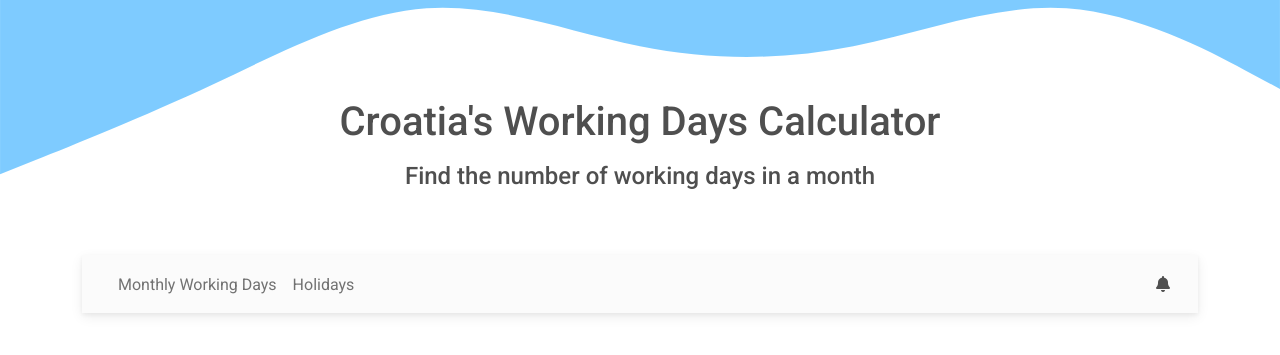
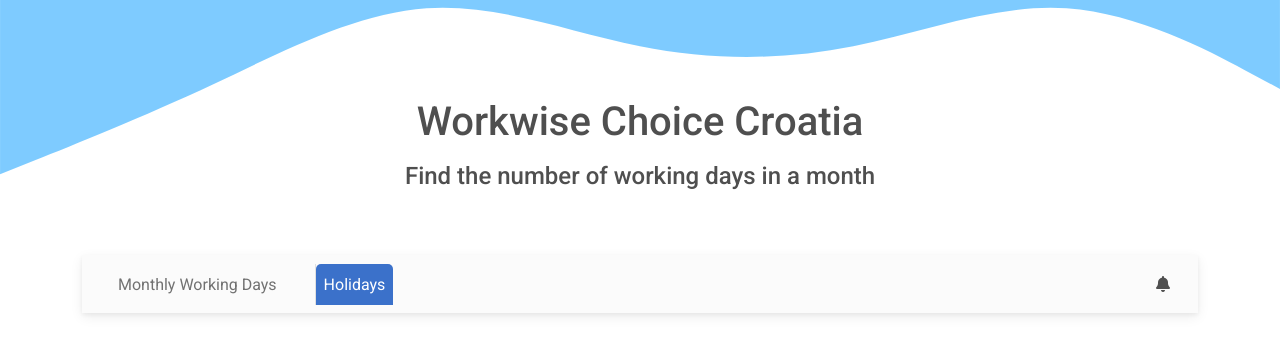
Before and after one commit to KMaina-N/workdays, a Django app: page /year in a window 1280 px wide. Shown: the top 355 px of the page. Run offline with Django 4.2, Linux system fonts and the light colour scheme; data that the repository does not hold is empty; some libraries are stand-ins or nearby versions.

Commit message:
UI change

```diff
--- a/App/views.py
+++ b/App/views.py
@@ -83,11 +83,14 @@ def days(request):
 
         sat_days = sum(1 for x in sat_matrix if x[satur] != 0)
         sun_days = sum(1 for x in sund_matrix if x[sund] != 0)
-
+        print(sat_days)
+        print(sun_days)
         if sat_days > sun_days:
             weekends = sat_days
         else:
             weekends = sun_days
+
+
 
         sdate = request.POST.get('start')
         edate = request.POST.get('end')
--- a/templates/base.html
+++ b/templates/base.html
@@ -152,7 +152,7 @@
     <header>
       </div>
       <div class="p-5 text-center" id="header">
-        <h1 class="mb-3">Croatia's Working Days Calculator</h1>
+        <h1 class="mb-3">Workwise Choice Croatia</h1>
         <h4 class="mb-3">Find the number of working days in a month</h4>
       </div>
       <!-- Jumbotron -->
--- a/templates/includes/nav.html
+++ b/templates/includes/nav.html
@@ -1,3 +1,32 @@
+<style>
+    .yearly{
+        margin-left: 30px;
+        border-left: 1px solid #e0e0e0;
+    }
+
+
+    /* make the active nav a different colour */
+
+
+    /* make the text in nav items go up and form tab like stuffs when hover */
+
+    /* .navbar-nav .nav-item:hover {
+        background-color: #8edbff;
+        zoom: 1.1;
+        border-radius: 10px;
+    } */
+
+    .nav-link {
+        text-align: center;
+    }
+
+  .nav-link.activeTab {
+    color: rgb(255, 255, 255);
+    background-color: #3B71CA;
+    border-radius: 5px 5px 0 0;
+  }
+
+</style>
 <div class="container">
     <!-- Navbar -->
 <nav class="navbar navbar-expand-lg navbar-light bg-light">
@@ -32,7 +61,7 @@
           <li class="nav-item">
             <a class="nav-link" href="days">Monthly Working Days</a>
           </li>
-          <li class="nav-item">
+          <li class="nav-item yearly">
             <a class="nav-link" href="year">Holidays</a>
           </li>
         </ul>
@@ -60,3 +89,28 @@
   </nav>
   <!-- Navbar -->
 </div>
+<script>
+const navLinks = document.querySelectorAll('.nav-link');
+// navLinks.forEach(link => {
+//   link.addEventListener('click', () => {
+//     navLinks.forEach(link => {
+//       link.classList.remove('active');
+//     });
+//     link.classList.add('active');
+
+//   });
+//   console.log(link.classList);
+// });
+
+for (let i = 0; i < navLinks.length; i++) {
+  if('active' in navLinks[i].classList){
+    navLinks[i].classList.remove('activeTab');
+  }
+  if(navLinks[i].href == window.location.href){
+    navLinks[i].classList.add('activeTab');
+  }
+  console.log(navLinks[i].classList);
+}
+
+
+</script>
--- a/templates/year.html
+++ b/templates/year.html
@@ -18,11 +18,24 @@
         overflow: hidden;
         position: relative;
         transition: 0.5s;
-        height: 90px;
+        height: 100px;
         margin-bottom: 0;
         align-items: center;
         justify-content: center;
       }
+      .card:hover {
+        box-shadow: 0 0 10px rgba(0, 0, 0, 0.5);
+        transform: scale(1.05);
+      }
+
+      .card p {
+        font-weight: 600;
+        color: #000000;
+        text-align: center;
+        padding: 10px;
+
+      }
+
       @media screen and (max-width: 768px) {
         .main {
         grid-gap: 0.5vw;
```
Also changed, not shown: 1 other file.
